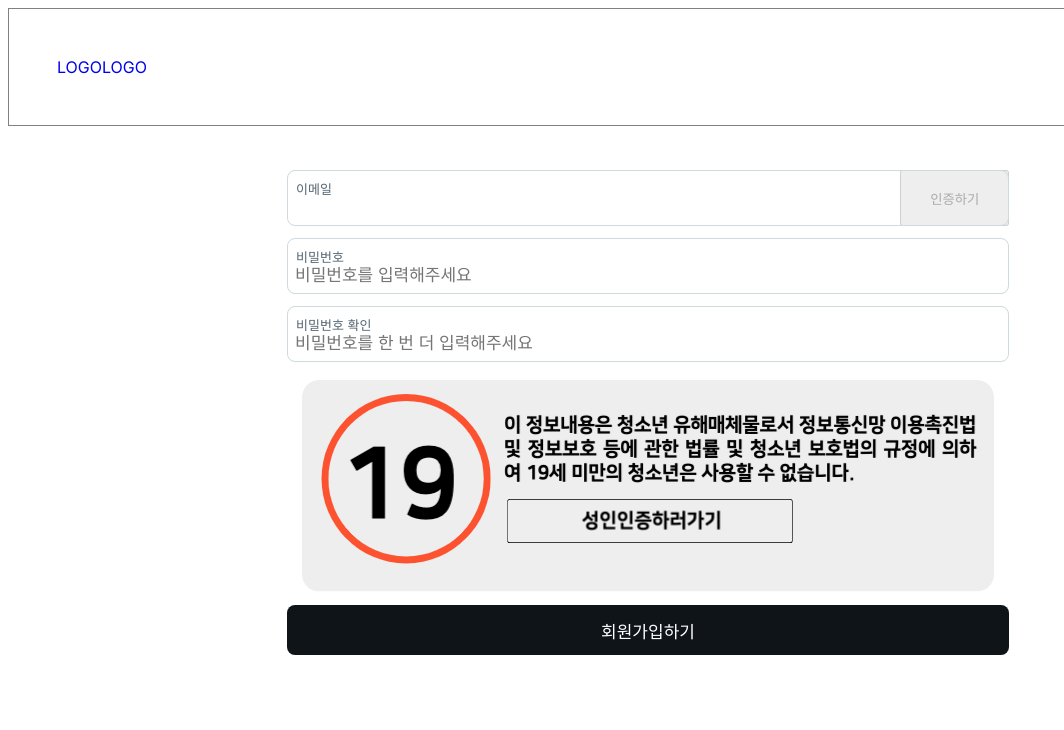
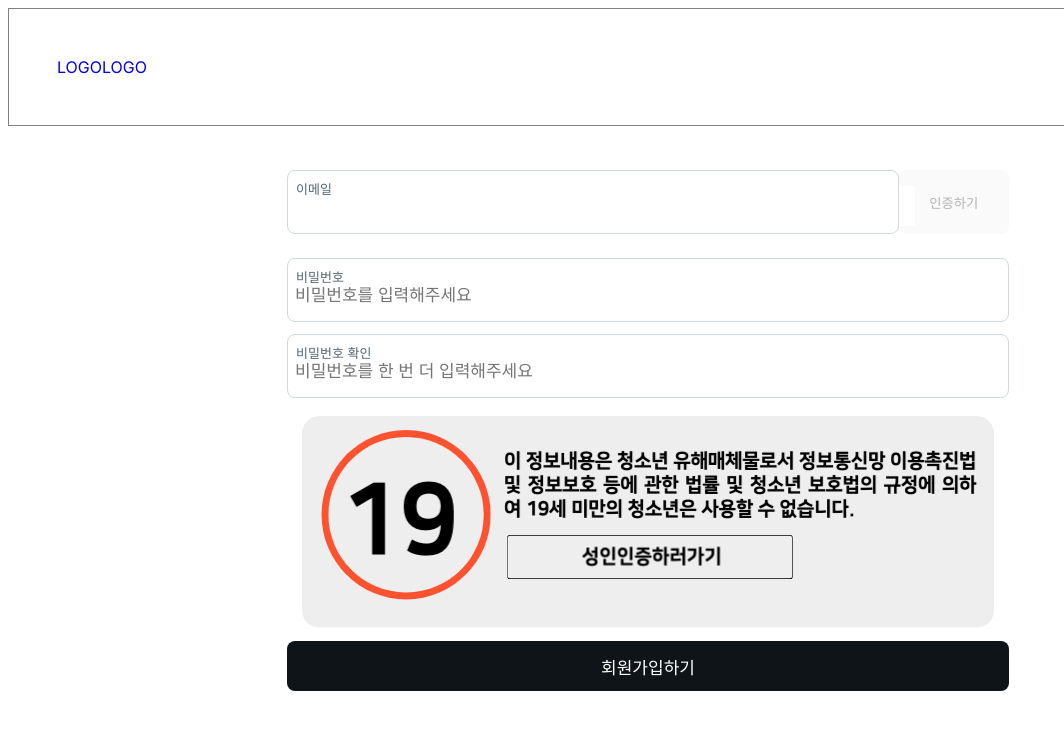
Before and after one commit to lotteon2/jeontongju-front-consumer, a Next.js app: page /init/signup in a window 1280 px wide. Shown: the top 730 px of the page, without its empty margins (0-1064 px from the left). Built offline with nearby package versions, Linux system fonts and the light colour scheme; no server answers.

Commit message:
design: button css

```diff
--- a/src/app/(loginLayout)/init/signup/page.tsx
+++ b/src/app/(loginLayout)/init/signup/page.tsx
@@ -119,6 +119,7 @@ export default function SignUp() {
         />
         <form onSubmit={onSubmit}>
           <div className={style.modalBody}>
+            <div className={style.inputWrapper}>
               <div className={style.inputDiv}>
                 <label className={style.inputLabel} htmlFor="email">
                   이메일
@@ -131,6 +132,7 @@ export default function SignUp() {
                   type="text"
                   placeholder=""
                 />
+              </div>
               <button
                 className={style.inputButton}
                 type="button"
--- a/src/app/(loginLayout)/init/signup/signup.module.css
+++ b/src/app/(loginLayout)/init/signup/signup.module.css
@@ -7,21 +7,32 @@
   padding-top: 2rem;
 }
 
+.inputWrapper {
+  display: flex;
+  align-items: center;
+  justify-content: center;
+}
+
 .inputDiv {
   display: flex;
-  flex-direction: row;
-  height: 56px;
+  flex-direction: column;
+  height: 4rem;
   position: relative;
   margin: 12px 0;
+  width: 100%;
 }
 
 .inputButton {
   width: 8rem;
+  height: 4rem;
+  border-radius: 8px;
+  border: none;
+  cursor: pointer;
 }
 
 .inputButton:hover {
   width: 8rem;
-  color: yellowgreen;
+  background-color: yellowgreen;
 }
 
 .inputLabel {
@@ -32,7 +43,7 @@
   border: 1px solid rgb(207, 217, 222);
   border-radius: 8px;
   font-size: 13px;
-  height: 56px;
+  height: 4rem;
   padding: 8px 8px 0;
   box-sizing: border-box;
   color: rgb(83, 100, 113);
```
Lines whose indentation alone changed are shown as unchanged.
